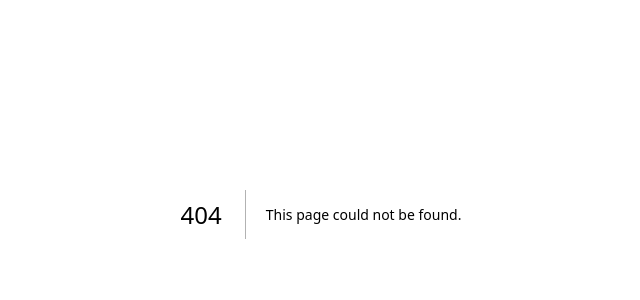
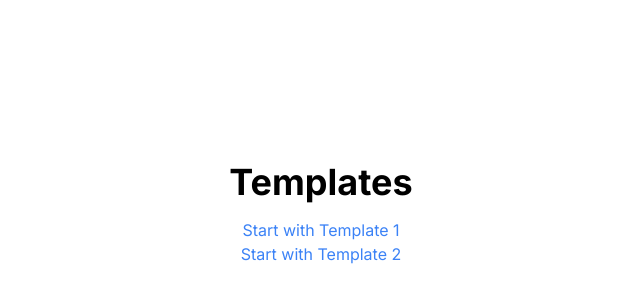
Before and after one commit to aptheparker/juru, a Next.js app: page /template-page in a window 1280 px wide. Before the commit this address had no page. Shown: the part 186-486 px from the top of the page, without its empty margins (319-959 px from the left). Built offline with nearby package versions, Linux system fonts and the light colour scheme.

Commit message:
feat: template page added

```diff
--- a/app/board-page/page.tsx
+++ b/app/board-page/page.tsx
@@ -1,10 +1,11 @@
-"use client";
+'use client'
 
 import PlayersModal from "@/components/modal/players-modal";
 import JuruBoard from "@/components/board/juru-board";
 import { useState } from "react";
 
 export default function BoardPage() {
+
   const [isFirstRender, setIsFirstRender] = useState(true);
   const [numOfPlayers, setNumOfPlayers] = useState(1);
   const [confirmedNumOfPlayers, setConfirmedNumOfPlayers] = useState(1);
--- a/app/page.tsx
+++ b/app/page.tsx
@@ -7,13 +7,13 @@ export default function HomePage() {
   const navigation = useRouter();
 
   const handleClick = () => {
-    navigation.push("/board-page");
+    navigation.push("/template-page");
   };
 
   return (
     <div className="text-center">
       <h1 className="text-4xl font-bold mb-4">Juru</h1>
-      <Button onClick={handleClick}>Start</Button>
+      <Button onClick={handleClick}>Start with Template</Button>
     </div>
   );
 }
--- /dev/null
+++ b/app/template-page/page.tsx
@@ -0,0 +1,35 @@
+import Link from "next/link";
+import Template1 from "@/data/template1.json";
+import Template2 from "@/data/template2.json";
+
+export default function TemplatePage() {
+  return (
+    <div className="text-center">
+      <h1 className="text-4xl font-bold mb-4">Templates</h1>
+      <ul>
+        <li>
+          <Link
+            href={{
+              pathname: "/board-page",
+              query: { boardData: JSON.stringify(Template1) },
+            }}
+            legacyBehavior
+          >
+            <a className="text-blue-500">Start with Template 1</a>
+          </Link>
+        </li>
+        <li>
+          <Link
+            href={{
+              pathname: "/board-page",
+              query: { boardData: JSON.stringify(Template2) },
+            }}
+            legacyBehavior
+          >
+            <a className="text-blue-500">Start with Template 2</a>
+          </Link>
+        </li>
+      </ul>
+    </div>
+  );
+}
--- a/components/board/juru-board.tsx
+++ b/components/board/juru-board.tsx
@@ -1,7 +1,13 @@
 import { useState, useEffect } from "react";
-import boardData from "@/data/board.json";
+import { useSearchParams } from "next/navigation";
 
 export default function JuruBoard({ numOfPlayers }: { numOfPlayers: number }) {
+  const searchParams = useSearchParams();
+
+  const data = searchParams.get("boardData");
+  const boardData = data ? JSON.parse(data) : [];
+  const boardPositions = Array.from(boardData, (_, index) => index);
+
   const [currentPlayer, setCurrentPlayer] = useState(0);
   const [diceRoll, setDiceRoll] = useState(0);
   const [isButtonDisabled, setIsButtonDisabled] = useState(false);
@@ -59,8 +65,6 @@ export default function JuruBoard({ numOfPlayers }: { numOfPlayers: number }) {
         ></div>
       ));
   };
-
-  const boardPositions = Array.from(boardData, (_, index) => index);
 
   return (
     <div className="bg-green-600 w-11/12 h-5/6 grid grid-cols-12 grid-rows-8 gap-1 p-1">
--- /dev/null
+++ b/data/template2.json
@@ -0,0 +1,38 @@
+[
+  {"id": 0, "mission": "시작"},
+  {"id": 1, "mission": "1"},
+  {"id": 2, "mission": "2"},
+  {"id": 3, "mission": "3"},
+  {"id": 4, "mission": "끝말잇기 술게임"},
+  {"id": 5, "mission": "손가락 게임"},
+  {"id": 6, "mission": "진실 혹은 대담"},
+  {"id": 7, "mission": "끝말잇기 술게임"},
+  {"id": 8, "mission": "몸으로 말해요 술게임"},
+  {"id": 9, "mission": "윷놀이 게임으로 술 마시기"},
+  {"id": 10, "mission": "주사위 던지기 게임"},
+  {"id": 11, "mission": "윷놀이 게임으로 술 마시기"},
+  {"id": 12, "mission": "끝말잇기 술게임"},
+  {"id": 13, "mission": "손가락 게임"},
+  {"id": 14, "mission": "윷놀이 게임으로 술 마시기"},
+  {"id": 15, "mission": "카드 뽑기 술게임"},
+  {"id": 16, "mission": "카드 뽑기 술게임"},
+  {"id": 17, "mission": "카드 뽑기 술게임"},
+  {"id": 18, "mission": "몸으로 말해요 술게임"},
+  {"id": 19, "mission": "퀴즈 맞추기 술게임"},
+  {"id": 20, "mission": "윷놀이 게임으로 술 마시기"},
+  {"id": 21, "mission": "마시기 전에 노래 부르기"},
+  {"id": 22, "mission": "카드 뽑기 술게임"},
+  {"id": 23, "mission": "손가락 게임"},
+  {"id": 24, "mission": "몸으로 말해요 술게임"},
+  {"id": 25, "mission": "윷놀이 게임으로 술 마시기"},
+  {"id": 26, "mission": "카드 뽑기 술게임"},
+  {"id": 27, "mission": "손가락 게임"},
+  {"id": 28, "mission": "카드 뽑기 술게임"},
+  {"id": 29, "mission": "감옥"},
+  {"id": 30, "mission": "진실 혹은 대담"},
+  {"id": 31, "mission": "카드 뽑기 술게임"},
+  {"id": 32, "mission": "마시기 전에 노래 부르기"},
+  {"id": 33, "mission": "윷놀이 게임으로 술 마시기"},
+  {"id": 34, "mission": "진실 혹은 대담"},
+  {"id": 35, "mission": "주사위 던지기 게임"}
+]
```
Also changed, not shown: data/template1.json (renamed from data/board.json).
